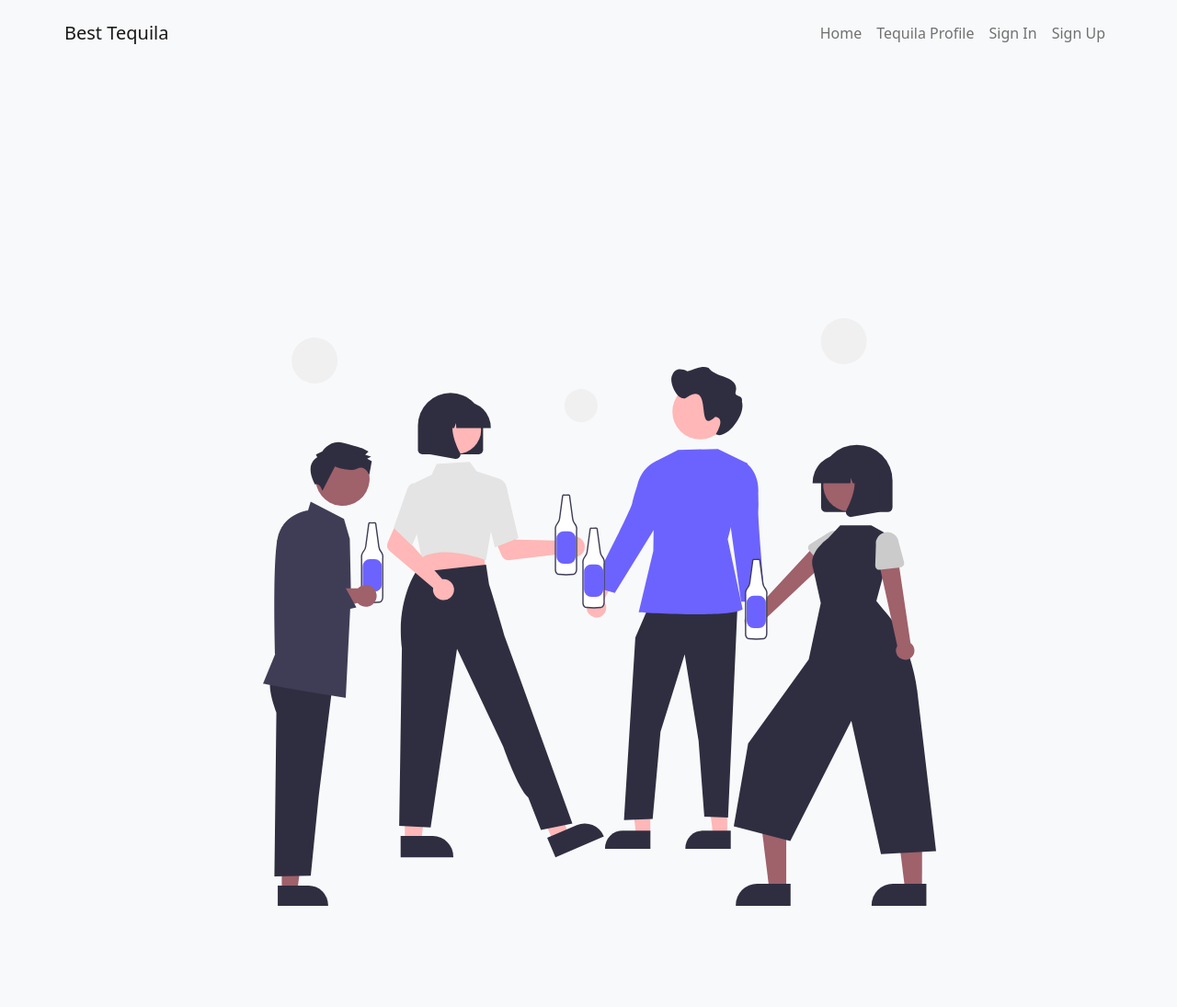
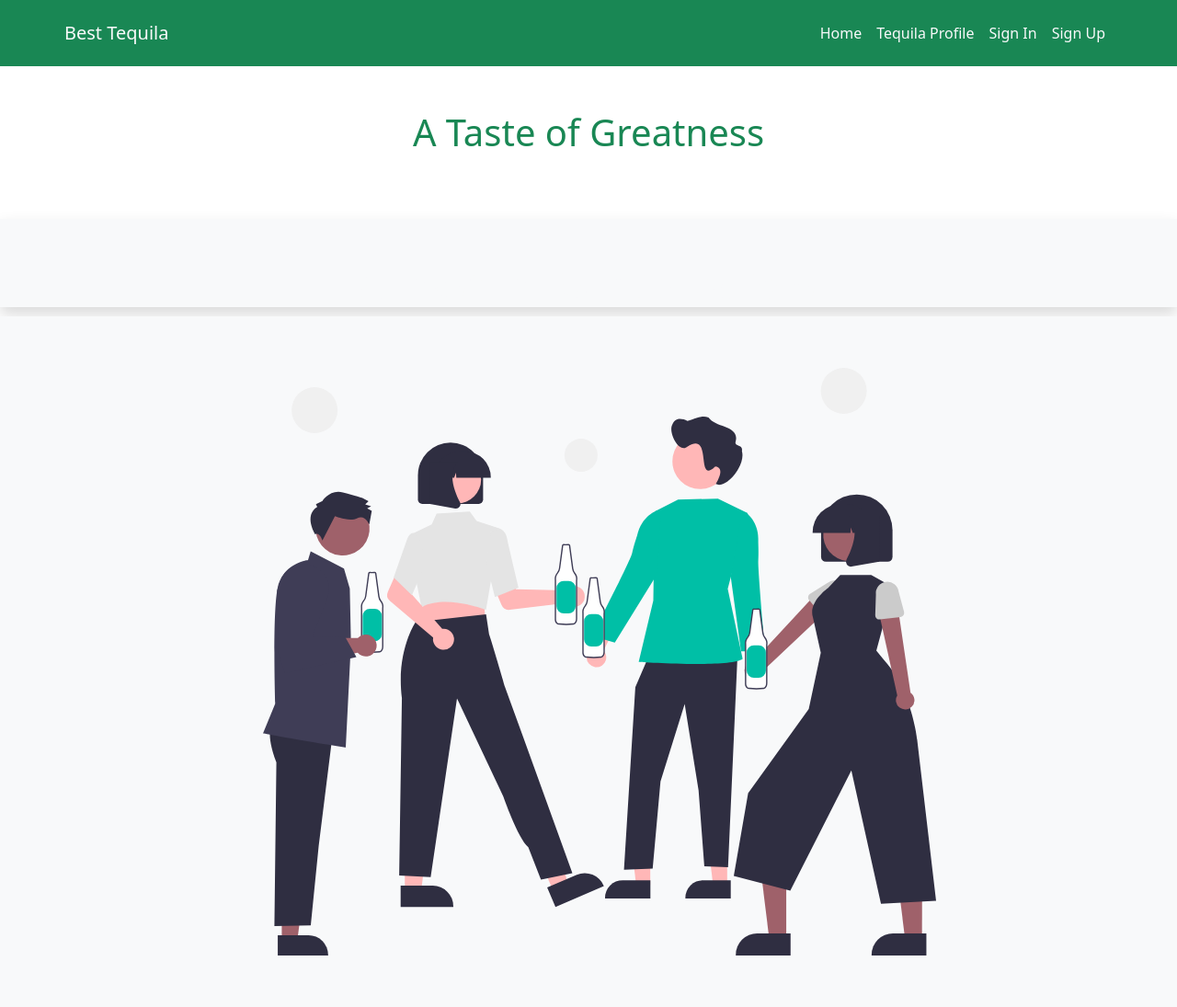
Before and after one commit to KMedley3/TequilaApp, a Flask app: page / in a window 1280 px wide. Shown: the whole page at 92% size. Before the commit the page ends 985 px from the top, so only its background shows below. Run offline with Flask 3, Linux system fonts and the light colour scheme; some libraries are stand-ins or nearby versions.

Commit message:
requirements for render

```diff
--- a/app/api/routes.py
+++ b/app/api/routes.py
@@ -39,7 +39,9 @@ def get_drink(current_user_token):
 @token_required
 def update_drink(current_user_token,id):
     drink = Drink.query.get(id)
+    print(drink)
     drink.name = request.json['name']
+    print(drink.name, request.json['name'])
     drink.alc_percentage = request.json['alc_percentage']
     drink.origin = request.json['origin']
     drink.tequila_type = request.json['tequila_type']
--- a/app/site/site_templates/index.html
+++ b/app/site/site_templates/index.html
@@ -3,19 +3,19 @@
 {% block content %}
 
 <section class="bg-light text-light text-center shadow">
-    <div class="container p-5 bg-light">
-        <div class="row">
-            <div class="d-md-flex bg-light align-items-center justify-content-evenly">
+    <div class="container p-0 bg-light">
+        <!-- <div class="row"> -->
+            <!-- <div class="d-md-flex bg-light align-items-center justify-content-evenly"> -->
                 <h1 class="col text-center"><br>A Toast To Your Collections</h1>
-            </div>
-        </div>
-    </div>
+            <!-- </div> -->
+        <!-- </div>
+    </div> -->
 </section>
 <section class="bg-light text-center">
-    <div class="container p-5">
+    <div class="container p-2">
         <div class="row">
             <div class="d-flex align-items-center justify-content-center">
-                <img src="../../static/images/Whiskey.svg" class="img-fluid p-5" alt="">
+                <img src="../../static/images/nWhiskey.svg" class="img-fluid p-5" alt="">
             </div>
         </div>
     </div>
--- a/app/static/css/main.css
+++ b/app/static/css/main.css
@@ -7,3 +7,10 @@
 body {
   padding-top: 50px;
 }
+
+h1 {
+
+  margin-top : 70px;
+  margin-bottom: 10px;
+  text-align: center;
+}
--- a/app/templates/base.html
+++ b/app/templates/base.html
@@ -11,9 +11,9 @@
 <title>Best Tequila</title>
 </head>
 <body>
-    <nav class="navbar navbar-expand-lg bg-light navbar-light py-3 fixed-top">
+    <nav class="navbar navbar-expand-lg bg-success navbar-light py-3 fixed-top">
         <div class="container">
-            <a href="#" class="navbar-brand">Best Tequila</a>
+            <a href="#" class="navbar-brand text-light">Best Tequila</a>
             <button
                 class="navbar-toggler"
                 type="button"
@@ -23,21 +23,21 @@
             <div class="collapse navbar-collapse" id="navmenu">
                 <ul class="navbar-nav ms-auto">
                     <li class="nav-item">
-                        <a href="{{ url_for('site.home') }}" class="nav-link">Home</a>
+                        <a href="{{ url_for('site.home') }}" class="nav-link text-light">Home</a>
                     </li>
                     <li class="nav-item">
-                        <a href="{{ url_for('site.tequilaprofile') }}" class="nav-link">Tequila Profile</a>
+                        <a href="{{ url_for('site.tequilaprofile') }}" class="nav-link text-light">Tequila Profile</a>
                     </li>
                     {% if current_user.is_authenticated %}
                     <li class="nav-item">
-                        <a href="{{ url_for('auth.logout') }}" class="nav-link">Logout</a>
+                        <a href="{{ url_for('auth.logout') }}" class="nav-link text-light">Logout</a>
                     </li>
                     {% else %}
                     <li class="nav-item">
-                        <a href="{{ url_for('auth.signin') }}" class="nav-link">Sign In</a>
+                        <a href="{{ url_for('auth.signin') }}" class="nav-link text-light">Sign In</a>
                     </li>
                     <li class="nav-item">
-                        <a href="{{ url_for('auth.signup') }}" class="nav-link">Sign Up</a>
+                        <a href="{{ url_for('auth.signup') }}" class="nav-link text-light">Sign Up</a>
                     </li>
                     {% endif %}
 
@@ -45,6 +45,7 @@
             </div>
         </div>
     </nav>
+    <h1 class="header text-success">A Taste of Greatness</h1>
 {% block content %}
 {% endblock %}
 <script src="https://cdnjs.cloudflare.com/ajax/libs/popper.js/2.9.2/umd/popper.min.js"></script>
```
Also changed, not shown: requirements.txt (+5 -2 lines), app/static/images/nWhiskey.svg (added), app/static/images/tequiladrink.svg (added).
